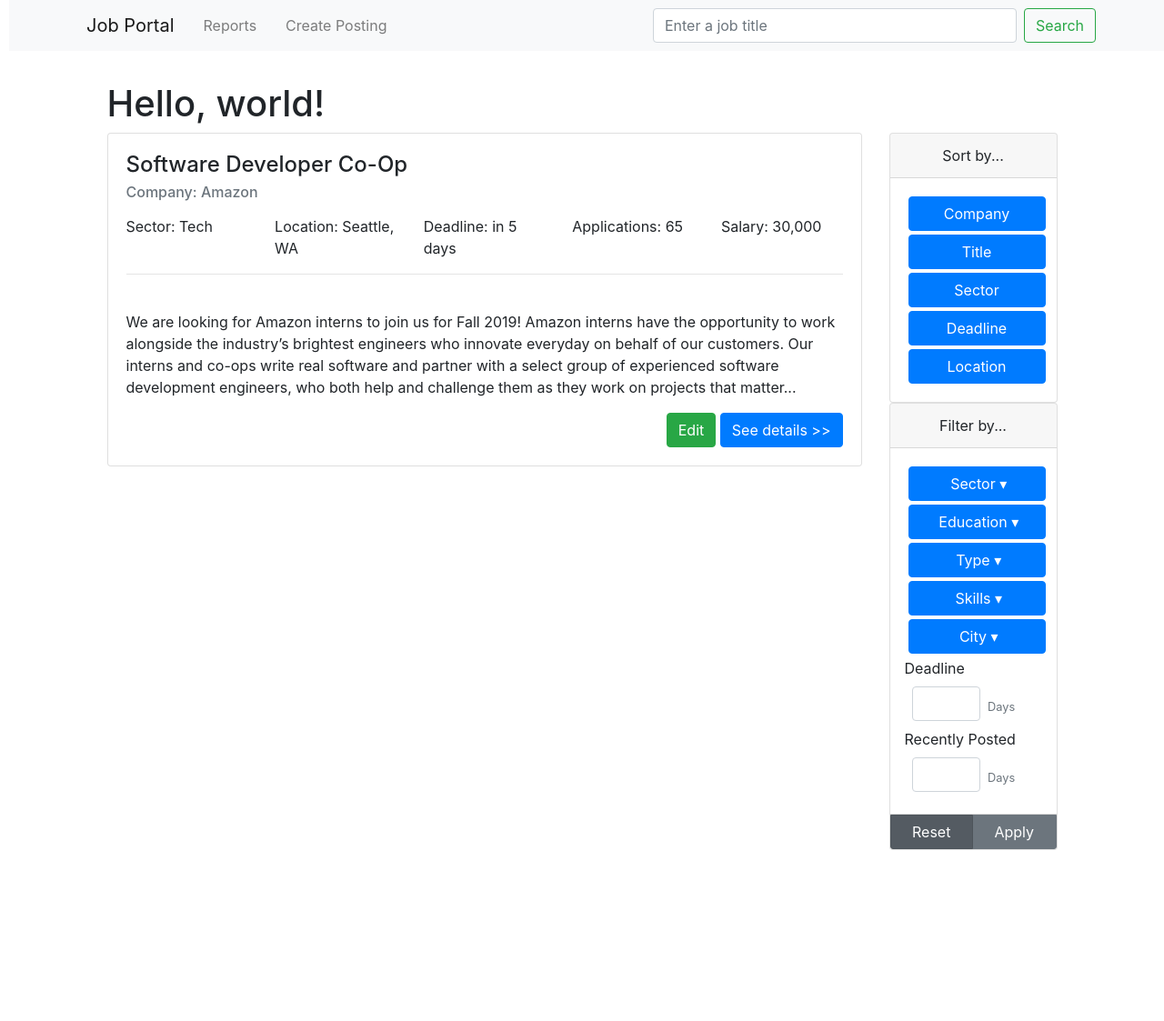
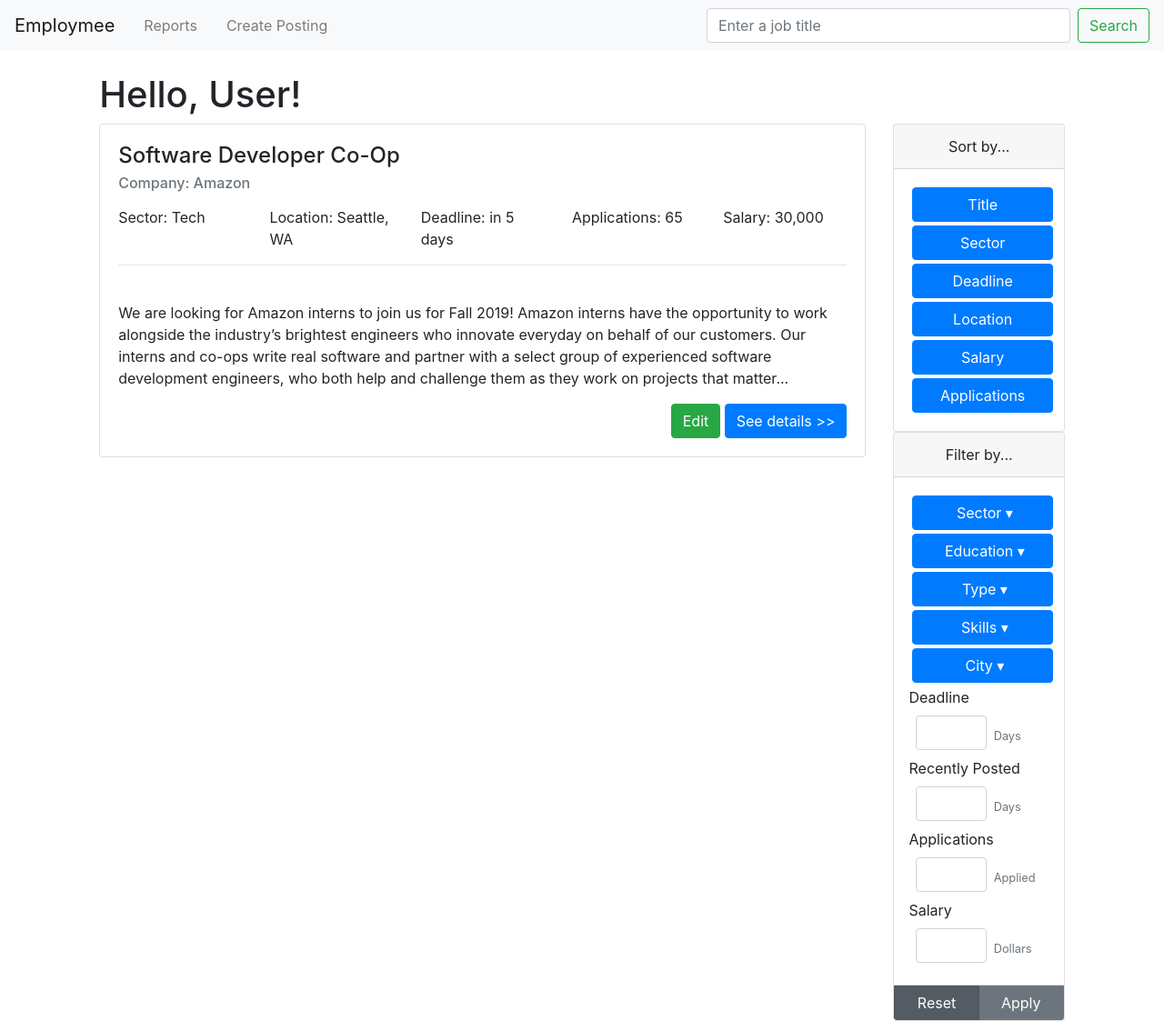
Before and after one commit to andrewzulaybar/employmee, a Django app: page /company in a window 1280 px wide. Shown: the whole page at 91% size. Before the commit the page ends 935 px from the top, so only its background shows below. Run offline with Django 3.2, Linux system fonts and the light colour scheme; some libraries are stand-ins or nearby versions.

Commit message:
Updated sort-by and filter-by sidebars for premium, company.

```diff
--- a/jobportal/static/jobportal/css/main.css
+++ b/jobportal/static/jobportal/css/main.css
@@ -1,5 +1,5 @@
 html, body {
-    margin: 5px;
+    margin: 0px;
     padding: 0px;
     padding-top: 40px;
 }
@@ -12,6 +12,7 @@ html, body {
   width: 100%; /* Full width */
   z-index:1;
 }
+
 .table {
   border-collapse: separate;
   border-style: hidden;
--- a/jobportal/templates/jobportal/base.html
+++ b/jobportal/templates/jobportal/base.html
@@ -15,8 +15,7 @@
     </head>
     <body id="override">
         <nav class="navbar navbar-fixed-top navbar-expand-lg navbar-light bg-light">
-            <div class="container">
-                <a class="navbar-brand" href="#">Job Portal</a>
+                <a class="navbar-brand" href="#">Employmee</a>
                 <button class="navbar-toggler" type="button" data-toggle="collapse" data-target="#navbarSupportedContent">
                     <span class="navbar-toggler-icon"></span>
                 </button>
@@ -37,7 +36,6 @@
                         <button class="btn btn-outline-success my-2 my-sm-0" type="submit">Search</button>
                     </form>
                 </div>
-            </div>
         </nav>
 
         <main role="main">
--- a/jobportal/templates/jobportal/home-comp.html
+++ b/jobportal/templates/jobportal/home-comp.html
@@ -23,9 +23,36 @@
 </div>
 {% endblock columns %}
 
+{% block extrasort %}
+<form action="#" method="get">
+    <input type="submit" class="btn btn-primary btn-block m-1" value="Salary">
+</form>
+<form action="#" method="get">
+    <input type="submit" class="btn btn-primary btn-block m-1" value="Applications">
+</form>
+{% endblock extrasort %}
+
 {% block detailsbutton %}
 <div class="text-right">
     <button type="button" class="btn btn-success">Edit</button>
     <a href="#!" class="btn btn-primary">See details >></a>
 </div>
 {% endblock detailsbutton %}
+
+{% block company %}{% endblock company %}
+
+{% block applicationsfilter %}
+<label for="applications">Applications</label>
+<form class="form-inline">
+    <input type="number" min="0" id="applications" class="form-control col-6 mx-2 mb-2">
+    <small id="applicationNum" class="text-muted">Applied</small>
+</form>
+{% endblock applicationsfilter %}
+
+{% block salaryfilter %}
+<label for="salary">Salary</label>
+<form class="form-inline">
+    <input type="number" min="0" step="5000" id="salary" class="form-control col-6 mx-2 mb-2">
+    <small id="salaryAmt" class="text-muted">Dollars</small>
+</form>
+{% endblock salaryfilter %}
--- a/jobportal/templates/jobportal/home.html
+++ b/jobportal/templates/jobportal/home.html
@@ -3,7 +3,7 @@
 {% block main %}
 <div class="row">
     <h1 class="col-8 col-sm-9 col-md-7 offset-md-1 col-lg-7 offset-lg-1">
-        Hello, world!
+        Hello, User!
     </h1>
 </div>
 <div class="row">
@@ -51,9 +51,11 @@
         <div class="card">
             <div class="card-header text-center" id="sort-by">Sort by...</div>
             <div class="card-body p-3">
+                {% block company %}
                 <form action="#" method="get">
                     <input type="submit" class="btn btn-primary btn-block m-1" value="Company">
                 </form>
+                {% endblock company %}
                 <form action="#" method="get">
                     <input type="submit" class="btn btn-primary btn-block m-1" value="Title">
                 </form>
@@ -66,6 +68,7 @@
                 <form action="#" method="get">
                     <input type="submit" class="btn btn-primary btn-block m-1" value="Location">
                 </form>
+                {% block extrasort %}{% endblock extrasort %}
             </div>
         </div>
         <!-- Filter By -->
@@ -239,11 +242,17 @@
                     </form>
 
                     <!-- Recent -->
-                    <label for="deadline">Recently Posted</label>
+                    <label for="recent">Recently Posted</label>
                     <form class="form-inline">
                         <input type="number" min="0" id="recent" class="form-control col-6 mx-2 mb-2">
                         <small id="recentDays" class="text-muted">Days</small>
                     </form>
+                    <!-- Applications -->
+                    {% block applicationsfilter %}
+                    {% endblock applicationsfilter %}
+                    <!-- Salary -->
+                    {% block salaryfilter %}
+                    {% endblock salaryfilter %}
                 </div>
             </div>
             <!-- Reset or Apply -->
```
Also changed, not shown: jobportal/templates/jobportal/home-prem.html (+27 -1 lines).
